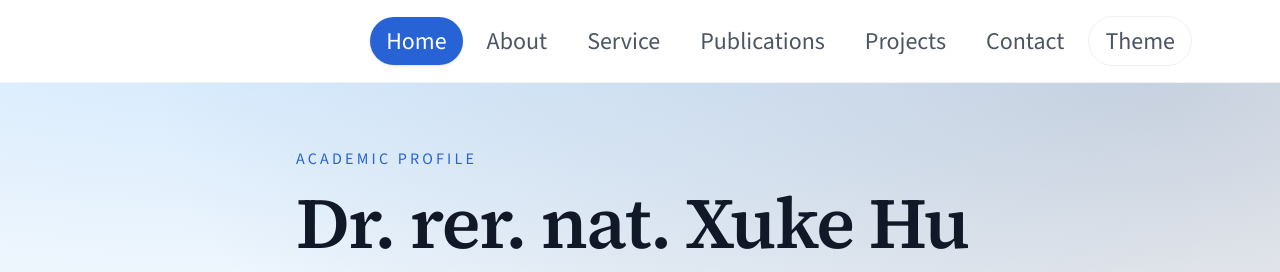
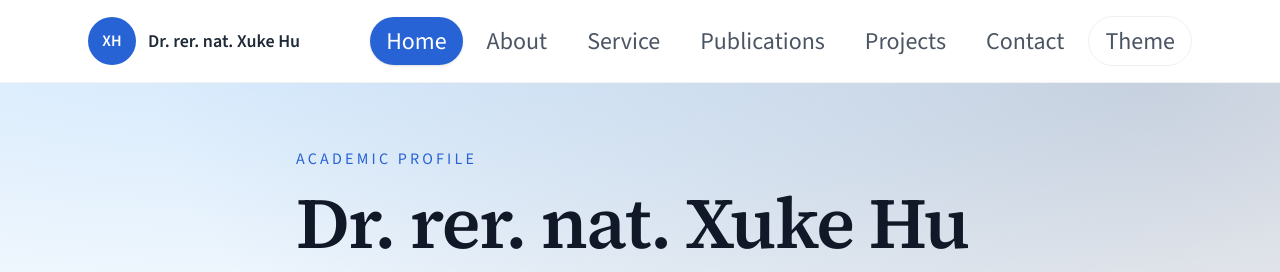
Before and after one commit to xukehu/xukehu.github.io, an Astro site: page / in a window 1280 px wide. Shown: the top 272 px of the page. Built offline with nearby package versions, Linux system fonts and the light colour scheme; Astro itself is replaced by a stand-in of ours.

Commit message:
Restore navbar identity block

```diff
--- a/src/components/Navbar.astro
+++ b/src/components/Navbar.astro
@@ -19,7 +19,10 @@ const baseUrl = withBase('/');
 ---
 <header class="sticky top-0 z-40 border-b border-ink-100/60 bg-white/80 backdrop-blur-md dark:border-ink-800/60 dark:bg-ink-900/70">
   <div class="mx-auto flex max-w-content flex-wrap items-center justify-between gap-4 px-6 py-4">
-    <div class="flex-1"></div>
+    <a href={withBase('/')} class="flex items-center gap-3">
+      <div class="site-avatar rounded-full bg-brand-600 text-white grid place-items-center font-semibold">XH</div>
+      <div class="text-lg font-semibold text-ink-800 dark:text-ink-100">{profile.name}</div>
+    </a>
     <nav class="flex flex-wrap items-center gap-2">
       {navItems.map((item) => (
         <a
```
